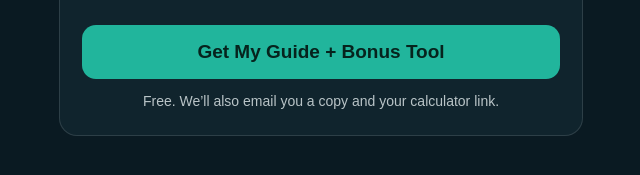
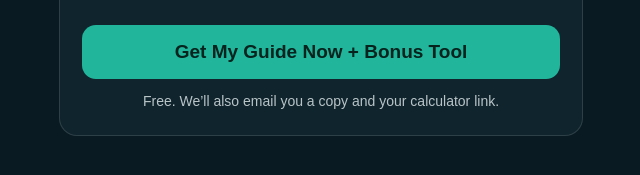
Before and after one commit to BobDucey/HouseboatBoat.us, a plain HTML site: page miami-fl-report.html in a window 1280 px wide. Shown: the part 611-786 px from the top of the page, 319-959 px from the left. Drawn offline with Linux system fonts and the light colour scheme; no server answers.

Commit message:
Miami signup button: Get My Guide Now + Bonus Tool
Co-Authored-By: Claude Opus 5.5 <noreply@anthropic.com>
Claude-Session: https://claude.ai/code/session_01DHhWjVJUyyzLFKuHRPDsZH

```diff
--- a/miami-fl-report.html
+++ b/miami-fl-report.html
@@ -80,7 +80,7 @@ button.yes{background:var(--gold);color:#1a1405}
 <div class="hpf" aria-hidden="true"><label for="hp_field">Leave this empty</label><input id="hp_field" name="hp_field" tabindex="-1" autocomplete="off"></div>
 <p class="err" id="err" role="alert"></p>
 <div class="confirm" id="confirmBox" hidden><p id="confirmText"></p><div class="cbtns"><button type="button" class="alt" id="fixBtn">Fix my email</button><button type="button" id="yesBtn">Yes, send it</button></div></div>
-<button type="submit" id="go">Get My Guide + Bonus Tool</button>
+<button type="submit" id="go">Get My Guide Now + Bonus Tool</button>
 <p class="note">Free. We’ll also email you a copy and your calculator link.</p>
 </div>
 </form>
@@ -124,7 +124,7 @@ function ev_(event, detail, once) {
 })();
 
 // YESNO: ask "Download Now?" first. Yes = form + instant download; No = form + we email it.
-var MODE = 'download', GO_LABEL = 'Get My Guide + Bonus Tool';
+var MODE = 'download', GO_LABEL = 'Get My Guide Now + Bonus Tool';
 (function () {
   var ask = document.getElementById('askStep'), frm = document.getElementById('reportForm');
   function showForm() { ask.hidden = true; frm.hidden = false; document.getElementById('go').textContent = GO_LABEL; document.getElementById('fname').focus(); }
```
